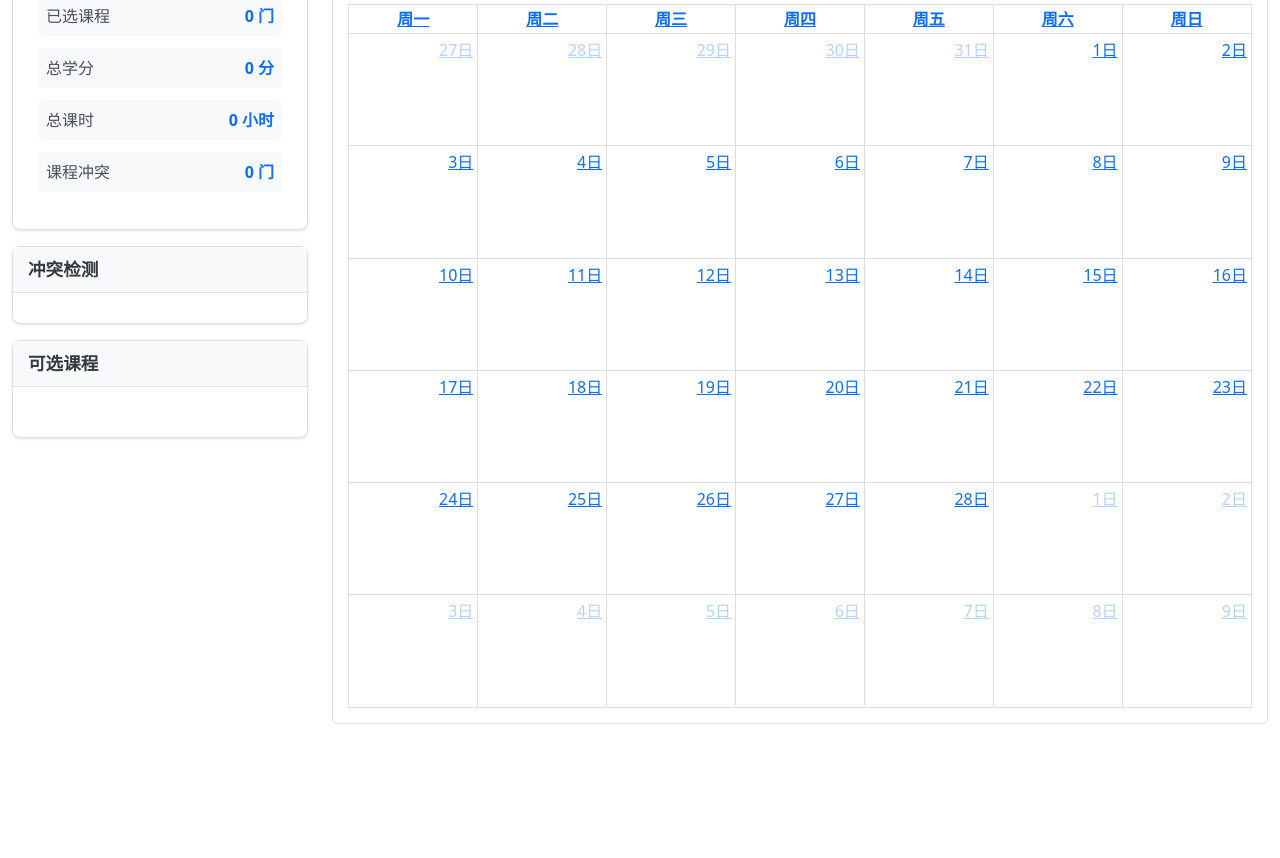
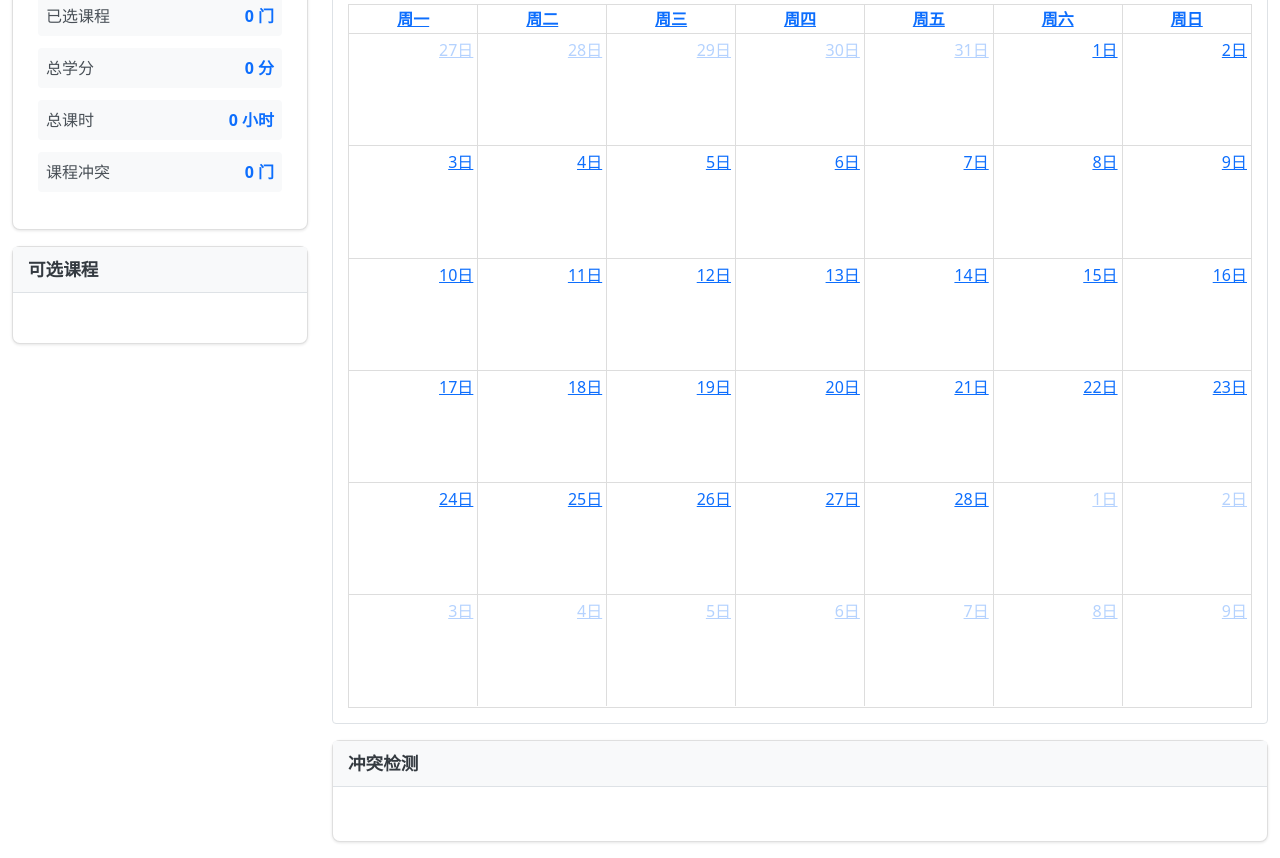
Before and after one commit to larrylinli/course-scheduler, a website: page public/index.html in a window 1280 px wide. Shown: the part 147-1005 px from the top of the page. Before the commit the page ends 871 px from the top, so only its background shows below. Drawn offline with nearby package versions, Linux system fonts and the light colour scheme; no server answers.

Commit message:
冲突检测改到日历正下方

```diff
--- a/public/css/style.css
+++ b/public/css/style.css
@@ -170,6 +170,34 @@
     font-weight: 500;
 }
 
+.course-list {
+    max-height: 750px;
+    overflow-y: auto;
+    padding: 10px;
+}
+
+.conflict-container {
+    max-height: 290px;
+    overflow-y: auto;
+    padding: 10px;
+}
+
+.conflict-grid {
+    display: grid;
+    grid-template-columns: repeat(auto-fit, minmax(300px, 1fr));
+    grid-auto-rows: minmax(100px, auto);
+    gap: 12px;
+    padding: 12px;
+    width: 100%;
+    min-width: 960px;
+}
+
+.conflict-item {
+    width: 100%;
+    margin: 0;
+    min-width: 300px;
+}
+
 .conflict-details {
     font-size: 0.9em;
     color: #666;
--- a/public/index.html
+++ b/public/index.html
@@ -50,16 +50,6 @@
                     </div>
                 </div>
 
-                <!-- 课程冲突信息 -->
-                <div class="card mb-3">
-                    <div class="card-header">
-                        <h5 class="mb-0">冲突检测</h5>
-                    </div>
-                    <div class="card-body">
-                        <div id="conflictInfo"></div>
-                    </div>
-                </div>
-
                 <!-- 可选课程列表 -->
                 <div class="card">
                     <div class="card-header">
@@ -74,6 +64,16 @@
             <!-- 右侧日历 -->
             <div class="col-md-9">
                 <div id="calendar"></div>
+
+                <!-- 冲突检测 -->
+                <div class="card mt-3">
+                    <div class="card-header">
+                        <h5 class="mb-0">冲突检测</h5>
+                    </div>
+                    <div class="card-body conflict-container">
+                        <div id="conflictInfo" class="conflict-grid"></div>
+                    </div>
+                </div>
             </div>
         </div>
     </div>
```
